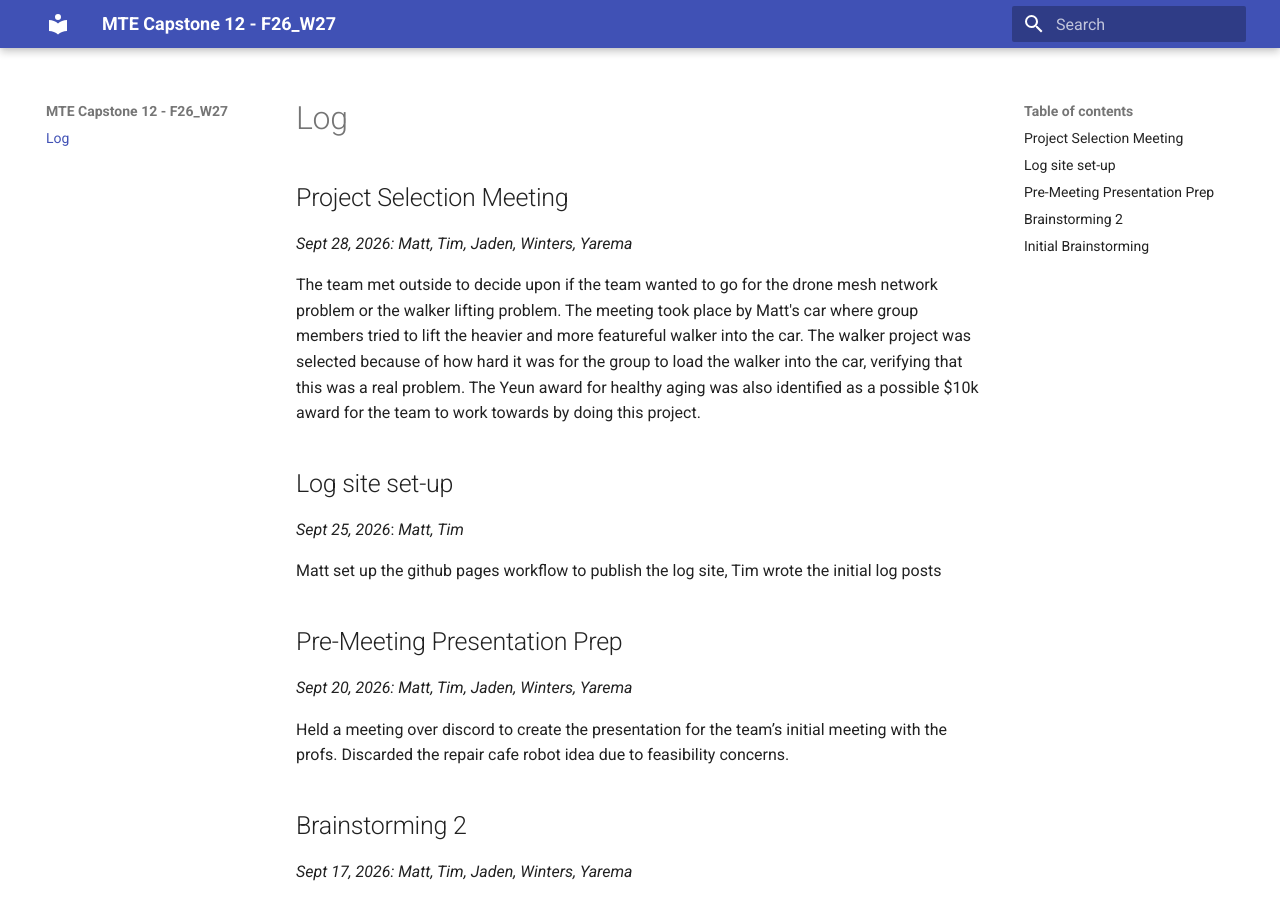
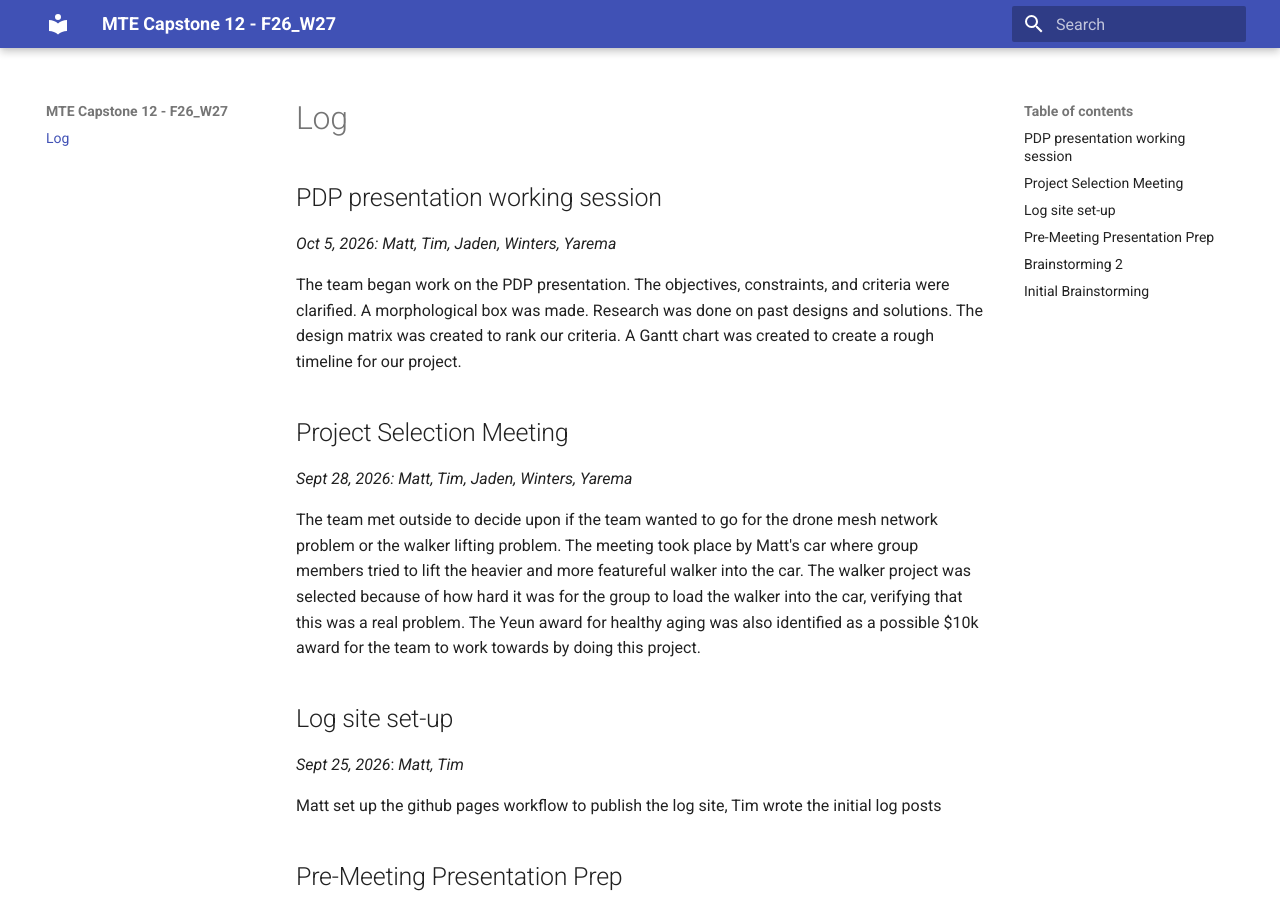
Before and after one commit to MattIsRobot/capstone12, an MkDocs documentation site: the page built from docs/index.md, in a window 1280 px wide and 900 px high. Built offline with MkDocs 1.6.1 and Material for MkDocs 9.7.7, drawn with Linux system fonts in a browser that asks for light colours.

Commit message:
Add PDP presentation working session details
Added details about the PDP presentation working session, including objectives, constraints, and project timeline.

```diff
--- a/docs/index.md
+++ b/docs/index.md
@@ -1,4 +1,9 @@
 # Log
+
+## PDP presentation working session
+*Oct 5, 2026: Matt, Tim, Jaden, Winters, Yarema*
+
+The team began work on the PDP presentation. The objectives, constraints, and criteria were clarified. A morphological box was made. Research was done on past designs and solutions. The design matrix was created to rank our criteria. A Gantt chart was created to create a rough timeline for our project.
 
 ## Project Selection Meeting
 *Sept 28, 2026: Matt, Tim, Jaden, Winters, Yarema*
```
